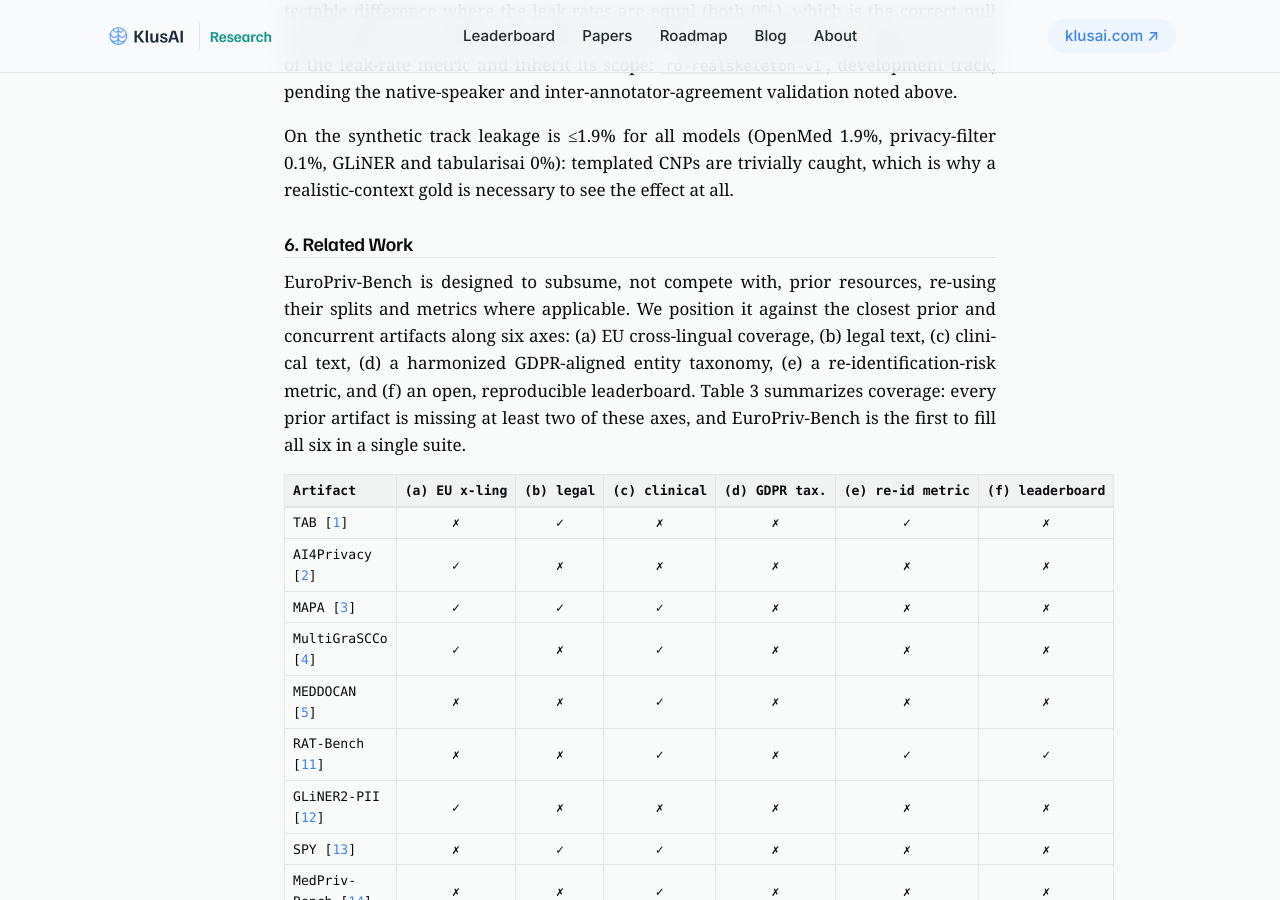
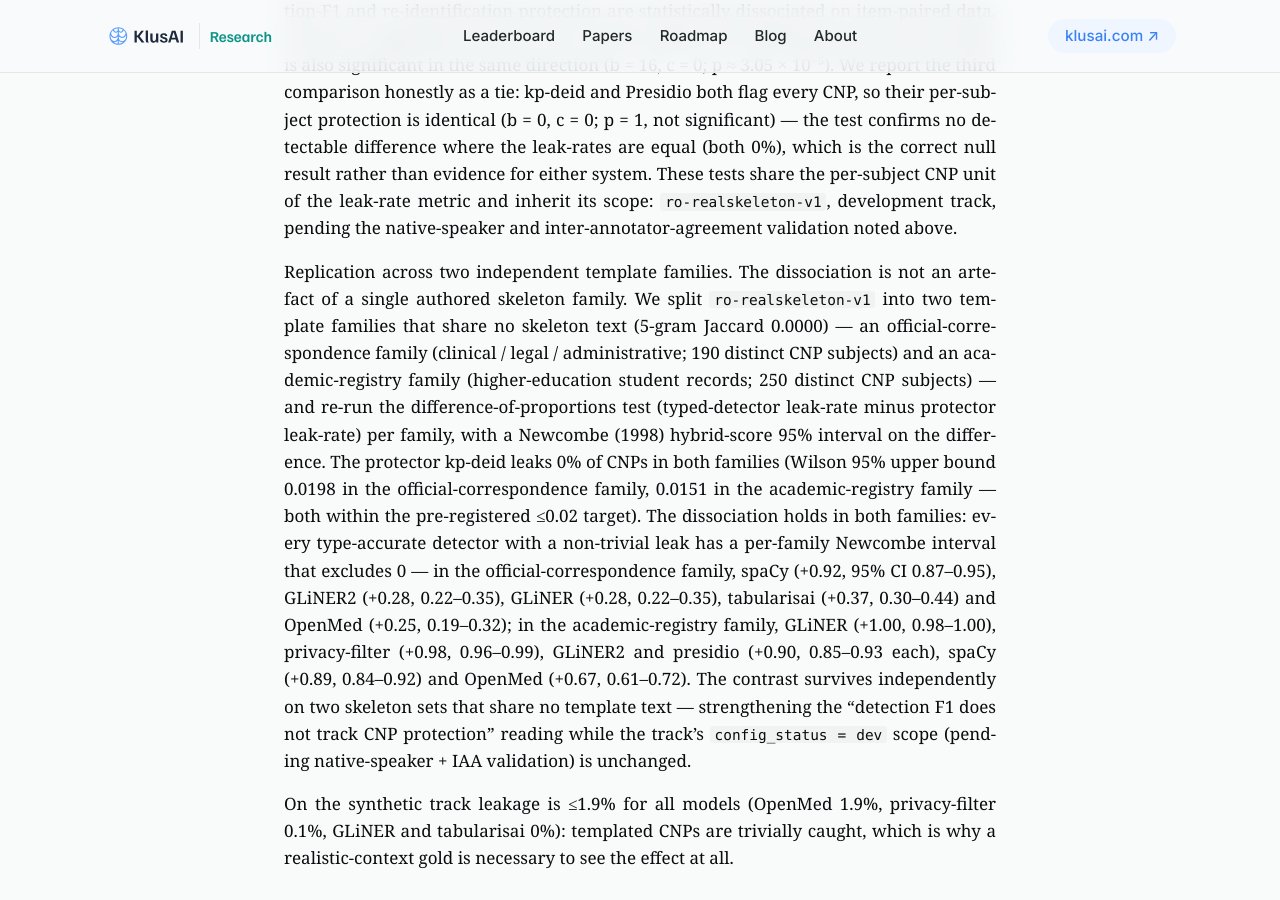
Before and after one commit to klusai/klusai-pages-research, a Jekyll site: the page built from _papers/europriv-bench.md, in a window 1280 px wide and 900 px high, scrolled down 6925 px. Built offline with Jekyll 4.4.1, drawn with Linux system fonts in a browser that asks for light colours; some of the changed text lies outside the part shown.

Commit message:
site: retire single-template-family caveat on RO real-skeleton (two independent families)
The detection-vs-re-identification dissociation on ro-realskeleton-v1 now
holds across two independent template families (official-correspondence and
academic-registry) that share no skeleton text (5-gram Jaccard 0.0000):
kp-deid leaks 0% CNP in both families (Wilson UB 0.0198 / 0.0151), and the
per-family Newcombe difference-of-proportions CIs exclude 0 for the
type-accurate detectors in both. Update roadmap Status/Updates and the paper
to reflect the two-family result and retire the single-authored-family
limitation.

The config_status=dev / pending native-speaker + IAA validation gate is kept
on both surfaces: only the single-family limitation is retired, not the
validation gate. No validated/citable/SOTA claim is added.

```diff
--- a/_papers/europriv-bench.md
+++ b/_papers/europriv-bench.md
@@ -105,10 +105,15 @@ are curated from AI4Privacy and remapped to the KP taxonomy.
 **The Romanian track.** Romanian is absent from AI4Privacy and is a strong test of locale-specific
 identifiers (CNP, RO IBAN/CUI, county-coded formats) that English-primary models have never seen. We
 release two Romanian configs. `ro-synthetic-v1` is a development track of template-generated
-documents. `ro-realskeleton-v1` is the citable track: documents that reproduce the *structure* of
-real Romanian official document types (a CNAS discharge letter, a services contract, a sworn
-declaration, an administrative letter) populated with procedurally-generated identifiers —
-valid-checksum CNPs with consistent dates of birth, RO IBAN/CUI/CI, county addresses. The skeletons
+documents. `ro-realskeleton-v1` is the contamination-free realistic-context track (still
+`config_status = dev`, pending the validation noted in §5): documents that reproduce the *structure* of
+real Romanian official document types, drawn from **two independent template families** — an
+official-correspondence family (clinical / legal / administrative: e.g. a CNAS discharge letter, a
+services contract, a sworn declaration, an administrative letter) and an academic-registry family
+(higher-education student records) — populated with procedurally-generated identifiers —
+valid-checksum CNPs with consistent dates of birth, RO IBAN/CUI/CI, county addresses. The two
+families share no skeleton text (5-gram Jaccard 0.0000), so the dissociation can be checked on each
+independently (§5). The skeletons
 are original KlusAI-authored documents that imitate the *functional layout* of these document types
 (headings, field order, boilerplate) without copying any source text; for genuinely official texts,
 Law 8/1996 art. 9(b) additionally places them outside copyright. They are released under the suite's
@@ -235,6 +240,24 @@ rather than evidence for either system. These tests share the per-subject CNP un
 metric and inherit its scope: <code>ro-realskeleton-v1</code>, development track, pending the
 native-speaker and inter-annotator-agreement validation noted above.
 
+**Replication across two independent template families.** The dissociation is not an artefact of a
+single authored skeleton family. We split `ro-realskeleton-v1` into **two template families that
+share no skeleton text (5-gram Jaccard 0.0000)** — an official-correspondence family (clinical /
+legal / administrative; 190 distinct CNP subjects) and an academic-registry family (higher-education
+student records; 250 distinct CNP subjects) — and re-run the difference-of-proportions test (typed-detector
+leak-rate minus protector leak-rate) per family, with a Newcombe (1998) hybrid-score 95% interval on
+the difference. The protector kp-deid leaks **0% of CNPs in both families** (Wilson 95% upper bound
+0.0198 in the official-correspondence family, 0.0151 in the academic-registry family — both within
+the pre-registered ≤0.02 target). The dissociation **holds in both families**: every type-accurate
+detector with a non-trivial leak has a per-family Newcombe interval that excludes 0 — in the
+official-correspondence family, spaCy (+0.92, 95% CI 0.87–0.95), GLiNER2 (+0.28, 0.22–0.35),
+GLiNER (+0.28, 0.22–0.35), tabularisai (+0.37, 0.30–0.44) and OpenMed (+0.25, 0.19–0.32); in the
+academic-registry family, GLiNER (+1.00, 0.98–1.00), privacy-filter (+0.98, 0.96–0.99), GLiNER2 and
+presidio (+0.90, 0.85–0.93 each), spaCy (+0.89, 0.84–0.92) and OpenMed (+0.67, 0.61–0.72). The
+contrast survives independently on two skeleton sets that share no template text — strengthening the
+"detection F1 does not track CNP protection" reading while the track's `config_status = dev` scope
+(pending native-speaker + IAA validation) is unchanged.
+
 On the synthetic track leakage is ≤1.9% for all models (OpenMed
 1.9%, privacy-filter 0.1%, GLiNER and tabularisai 0%): templated CNPs are trivially caught, which is
 why a realistic-context gold is necessary to see the effect at all.
```
Also changed, not shown: roadmap.md (+3 -2 lines).
